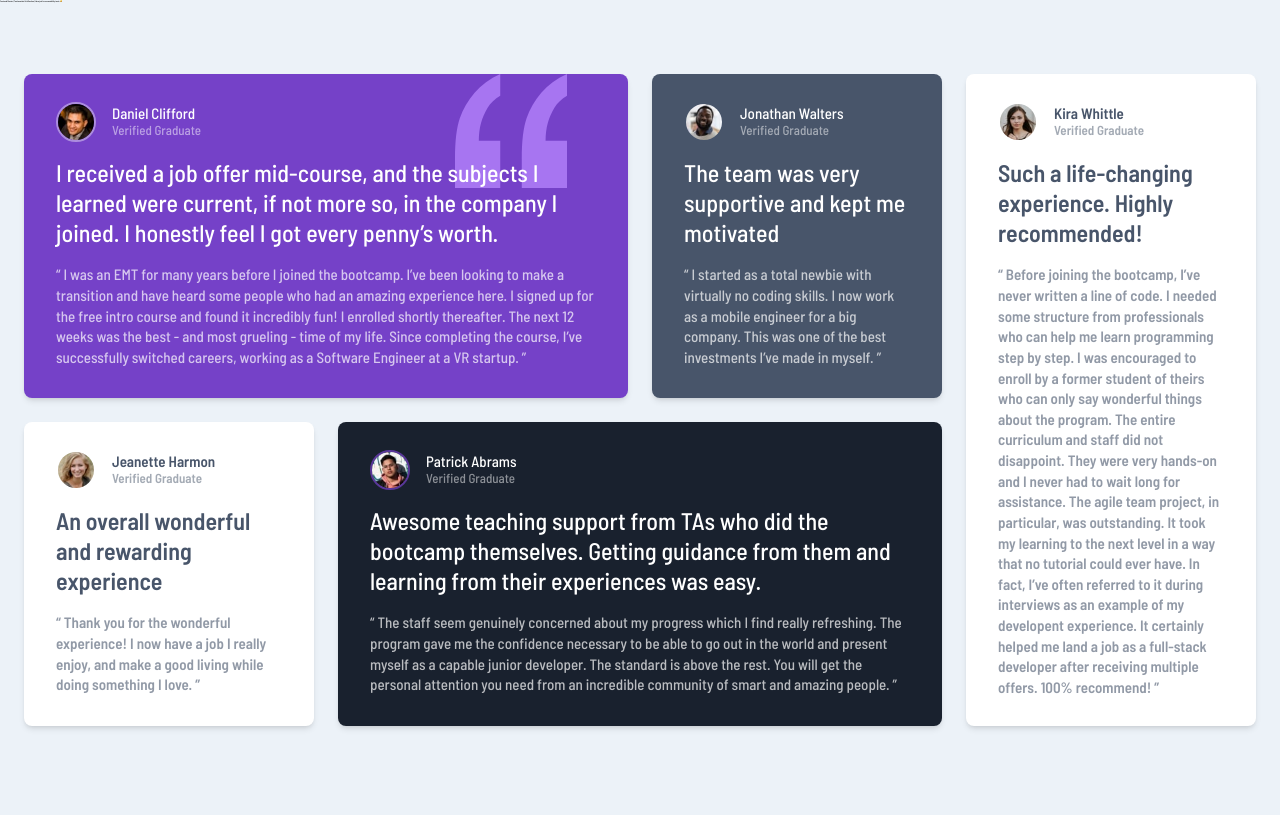
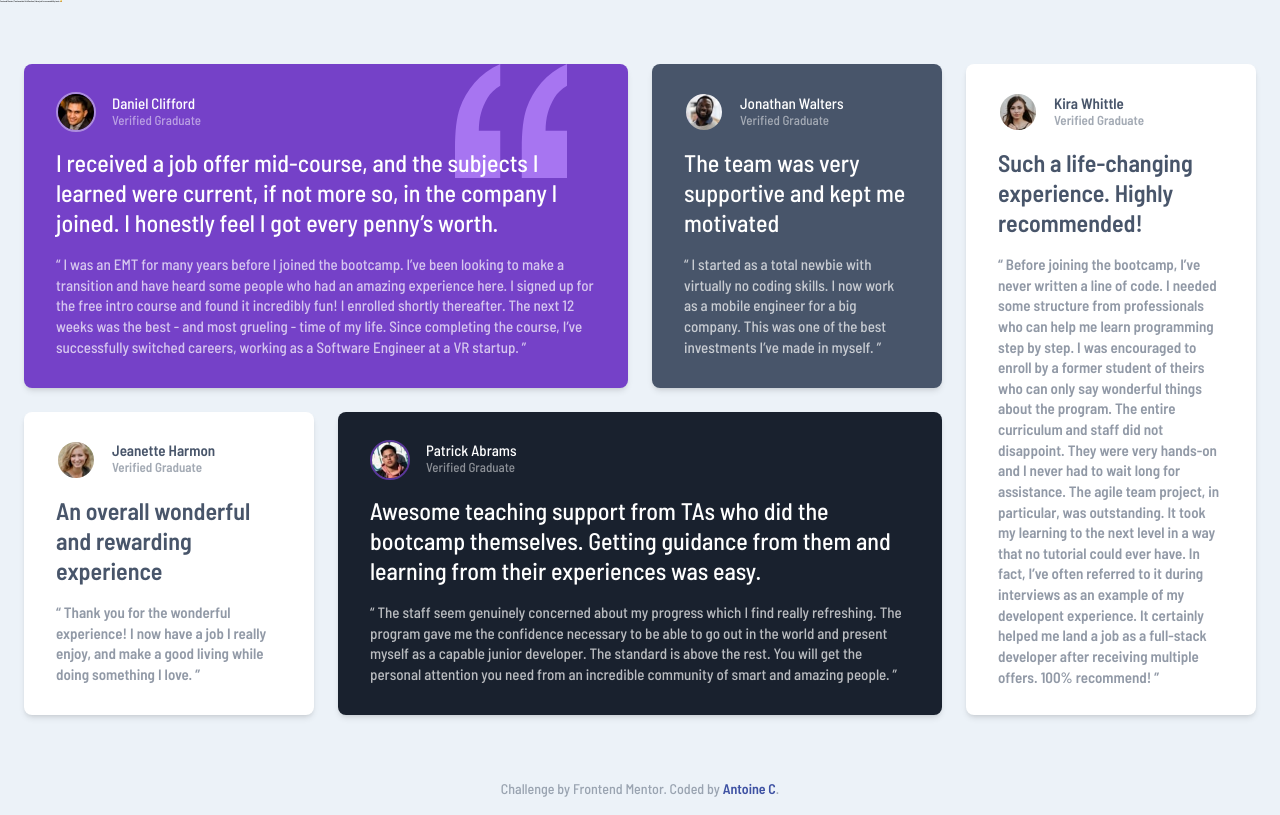
Before and after one commit to AntoineC-dev/testimonials-grid-section, a website built with Vite: page index.html in a window 1280 px wide. Built offline with nearby package versions, Linux system fonts and the light colour scheme.

Commit message:
Add footer w/ FEMentor attribution

```diff
--- a/index.html
+++ b/index.html
@@ -12,12 +12,12 @@
     />
     <title>Frontend Mentor | Testimonials Grid Section</title>
   </head>
-  <body class="min-h-screen bg-neutral-blue relative flex justify-center items-center">
+  <body class="min-h-screen bg-neutral-blue relative flex flex-col">
     <header class="absolute left-0 top-0 text-[2px]">
       <h1>Frontend Mentor | Testimonials Grid Section | Here just for accessibility tests 😜</h1>
     </header>
     <main
-      class="px-6 py-16 max-w-screen-xl mx-auto grid gap-6 auto-rows-auto sm:grid-cols-2 md:grid-cols-3 lg:grid-cols-4"
+      class="px-6 py-16 max-w-screen-xl mx-auto grid gap-6 auto-rows-auto sm:grid-cols-2 md:grid-cols-3 lg:grid-cols-4 my-auto"
     >
       <article class="section section-bg bg-primary-purple md:col-span-2">
         <div class="section-infos">
@@ -111,6 +111,10 @@
         </p>
       </article>
     </main>
+    <footer class="text-center mb-4 text-primary-gray/50 text-sm">
+      Challenge by <a href="https://www.frontendmentor.io?ref=challenge" target="_blank">Frontend Mentor</a>. Coded by
+      <a href="https://github.com/AntoineC-dev" class="text-[hsl(228,45%,44%)] font-semibold">Antoine C</a>.
+    </footer>
     <script type="module" src="/src/main.ts"></script>
   </body>
 </html>
```
